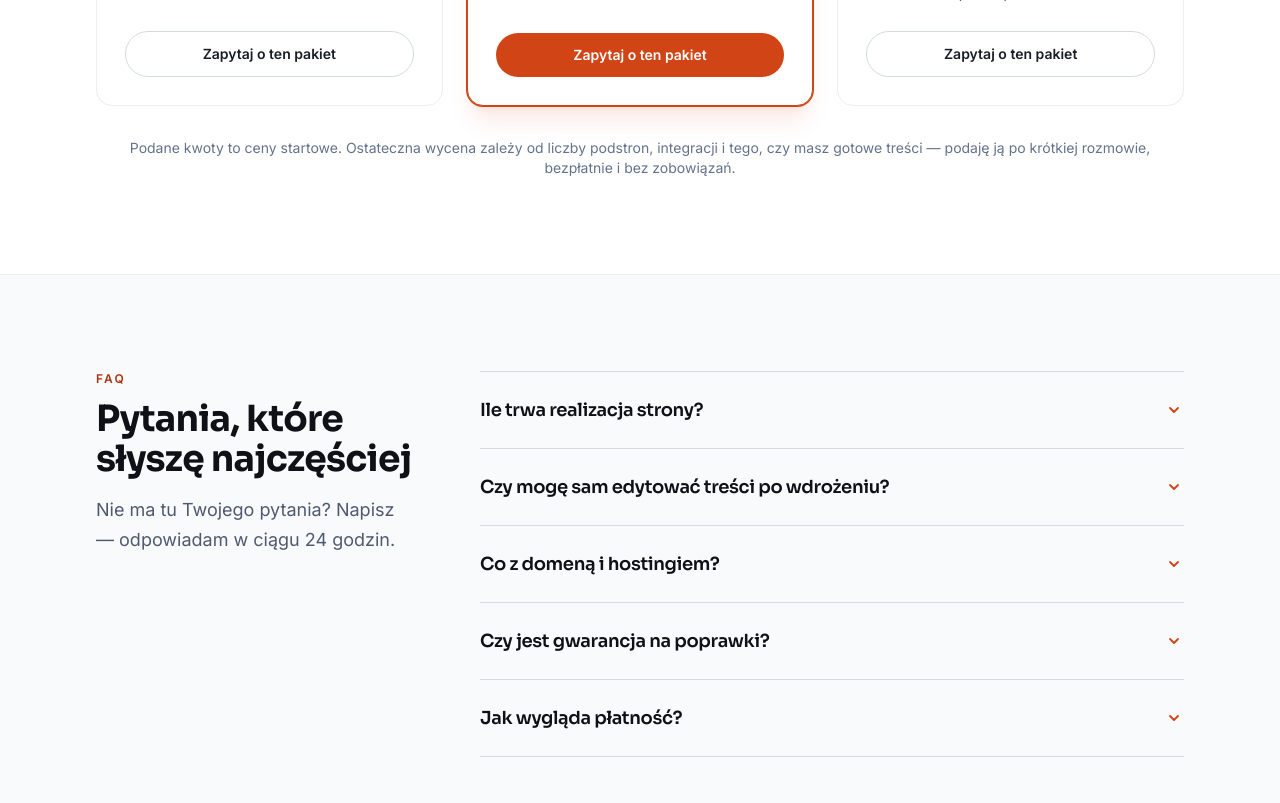
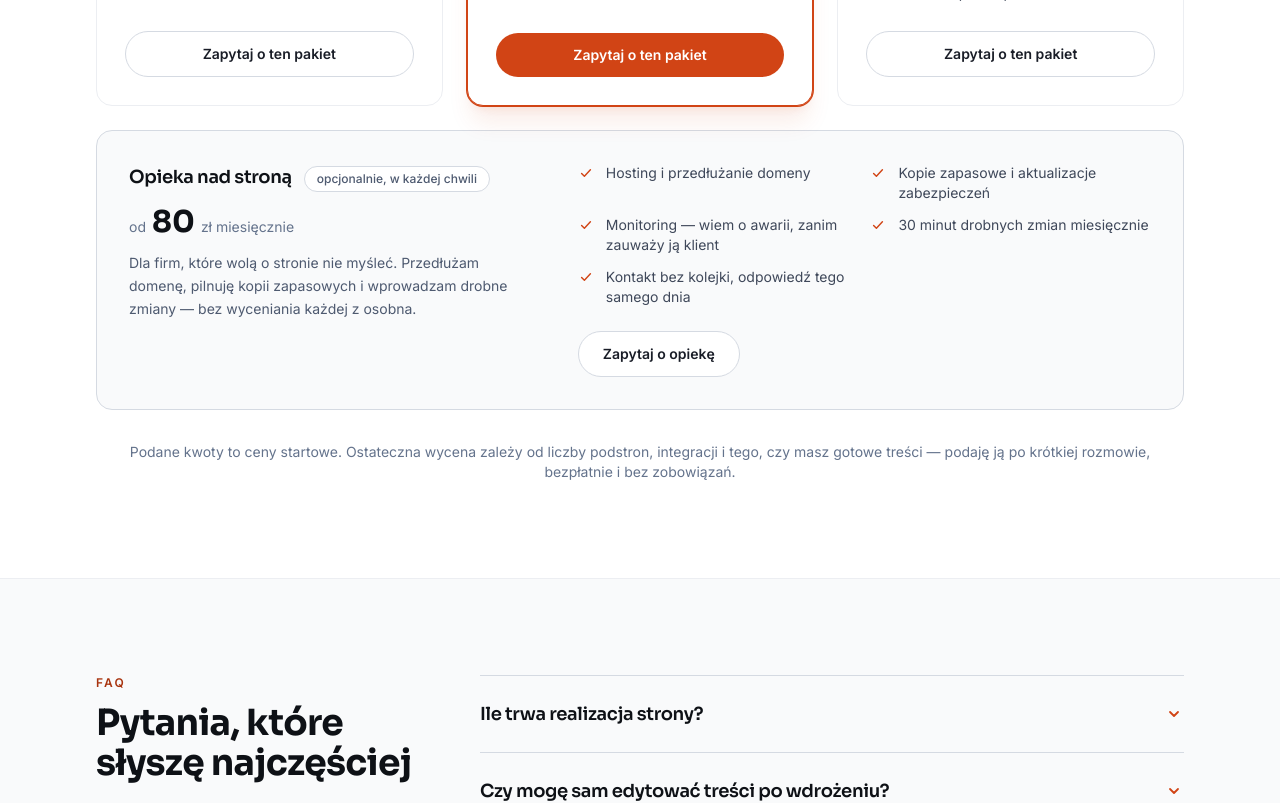
Before and after one commit to hubfrt1337/hubert-fratczak, a Next.js app: page / in a window 1280 px wide. Shown: the part 5260-6063 px from the top of the page. Built offline with nearby package versions, Linux system fonts and the light colour scheme; no server answers.

Commit message:
feat: change prices

```diff
--- a/components/Pricing.tsx
+++ b/components/Pricing.tsx
@@ -3,7 +3,7 @@ import { Reveal } from "./ui/Reveal";
 import { SectionHeading } from "./ui/SectionHeading";
 import { CheckIcon } from "./ui/Icons";
 import { BudgetCta } from "./BudgetCta";
-import { plans, pricingNote } from "@/data/pricing";
+import { carePlan, plans, pricingNote } from "@/data/pricing";
 
 export function Pricing() {
   return (
@@ -71,6 +71,49 @@ export function Pricing() {
           ))}
         </div>
 
+        {carePlan ? (
+          <Reveal delay={0.1}>
+            <div className="mt-6 rounded-2xl border border-ink-200 bg-ink-50/60 p-7 sm:p-8">
+              <div className="flex flex-col gap-6 lg:flex-row lg:items-start lg:gap-10">
+                <div className="lg:w-2/5">
+                  <div className="flex flex-wrap items-baseline gap-x-3 gap-y-1">
+                    <h3 className="text-lg font-semibold">{carePlan.name}</h3>
+                    <span className="rounded-full border border-ink-200 bg-white px-3 py-1 text-xs font-medium text-ink-600">
+                      opcjonalnie, w każdej chwili
+                    </span>
+                  </div>
+                  <p className="mt-3 flex items-baseline gap-1.5">
+                    <span className="text-sm text-ink-500">od</span>
+                    <span className="font-display text-3xl font-bold text-ink-950">
+                      {carePlan.price}
+                    </span>
+                    <span className="text-sm text-ink-500">
+                      zł {carePlan.period}
+                    </span>
+                  </p>
+                  <p className="mt-3 text-sm leading-relaxed text-ink-600">
+                    {carePlan.tagline}
+                  </p>
+                </div>
+
+                <div className="lg:flex-1">
+                  <ul className="grid gap-3 sm:grid-cols-2">
+                    {carePlan.features.map((feature) => (
+                      <li key={feature} className="flex gap-3 text-sm text-ink-700">
+                        <CheckIcon className="mt-0.5 h-4 w-4 shrink-0 text-accent-600" />
+                        <span>{feature}</span>
+                      </li>
+                    ))}
+                  </ul>
+                  <a href="#kontakt" className="btn-secondary mt-6 w-full sm:w-auto">
+                    Zapytaj o opiekę
+                  </a>
+                </div>
+              </div>
+            </div>
+          </Reveal>
+        ) : null}
+
         {pricingNote ? (
           <Reveal delay={0.1}>
             <p className="mt-8 text-center text-sm text-ink-500">{pricingNote}</p>
--- a/data/faq.ts
+++ b/data/faq.ts
@@ -25,6 +25,11 @@ export const faq: FaqItem[] = [
       "Tak. W cenie każdego projektu jest okres wsparcia (30–60 dni zależnie od pakietu), w którym poprawiam wszystkie błędy techniczne bez dodatkowych opłat. Późniejsze zmiany i rozbudowę rozliczam godzinowo lub w ramach stałej opieki — decydujesz sam.",
   },
   {
+    question: "Czy muszę płacić coś co miesiąc?",
+    answer:
+      "Nie musisz. Strona jest Twoja, a domenę i hosting możesz opłacać samodzielnie — pokażę gdzie i jak. Jeśli wolisz o tym nie myśleć, jest opcjonalna opieka od 80 zł miesięcznie: przedłużam domenę, robię kopie zapasowe, pilnuję aktualizacji i wprowadzam drobne zmiany bez wyceniania każdej z osobna. Można ją włączyć i wyłączyć w dowolnym momencie.",
+  },
+  {
     question: "Jak wygląda płatność?",
     answer:
       "Standardowo 30–50% zaliczki na start, reszta po wdrożeniu i Twojej akceptacji. Przy większych projektach dzielimy płatność na etapy. Wystawiam fakturę, rozliczam się przelewem.",
--- a/data/pricing.ts
+++ b/data/pricing.ts
@@ -14,7 +14,7 @@ export type Plan = {
 export const plans: Plan[] = [
   {
     name: "Wizytówka",
-    price: "400",
+    price: "600",
     time: "1–3 dni",
     tagline: "Dla firm, które potrzebują być w sieci i wyglądać poważnie.",
     features: [
@@ -28,7 +28,7 @@ export const plans: Plan[] = [
   },
   {
     name: "Standard",
-    price: "1 000",
+    price: "1 500",
     time: "od 7 dni",
     tagline: "Rozbudowana strona firmowa z podstronami i blogiem.",
     features: [
@@ -44,7 +44,7 @@ export const plans: Plan[] = [
   },
   {
     name: "Sklep i integracje",
-    price: "1 500",
+    price: "2 500",
     time: "od 2 tygodni",
     tagline: "Sprzedaż online: płatności, wysyłki i systemy sprzedażowe.",
     features: [
@@ -58,6 +58,34 @@ export const plans: Plan[] = [
     budgetHint: "2 500 – 5 000 zł",
   },
 ];
+
+/**
+ * Abonament na opiekę nad stroną — jedyna pozycja rozliczana miesięcznie,
+ * dlatego stoi pod kartami pakietów, a nie obok nich.
+ * Ustaw `carePlan = null`, żeby ukryć całą sekcję.
+ */
+export type CarePlan = {
+  name: string;
+  price: string;
+  period: string;
+  tagline: string;
+  features: string[];
+};
+
+export const carePlan: CarePlan | null = {
+  name: "Opieka nad stroną",
+  price: "80",
+  period: "miesięcznie",
+  tagline:
+    "Dla firm, które wolą o stronie nie myśleć. Przedłużam domenę, pilnuję kopii zapasowych i wprowadzam drobne zmiany — bez wyceniania każdej z osobna.",
+  features: [
+    "Hosting i przedłużanie domeny",
+    "Kopie zapasowe i aktualizacje zabezpieczeń",
+    "Monitoring — wiem o awarii, zanim zauważy ją klient",
+    "30 minut drobnych zmian miesięcznie",
+    "Kontakt bez kolejki, odpowiedź tego samego dnia",
+  ],
+};
 
 /**
  * Mała notka pod cennikiem. Pusty string ("") = nie wyświetla się wcale.
```
